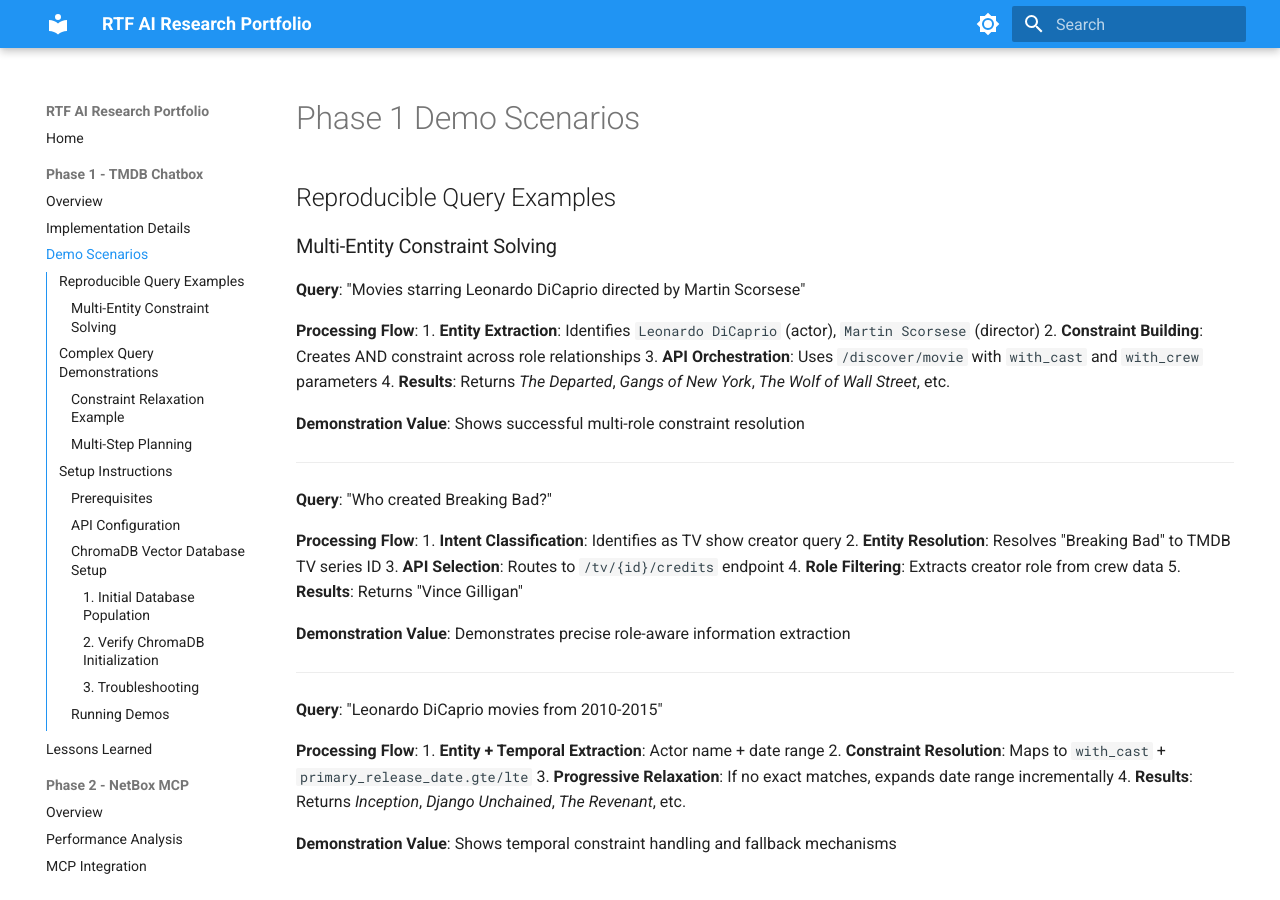
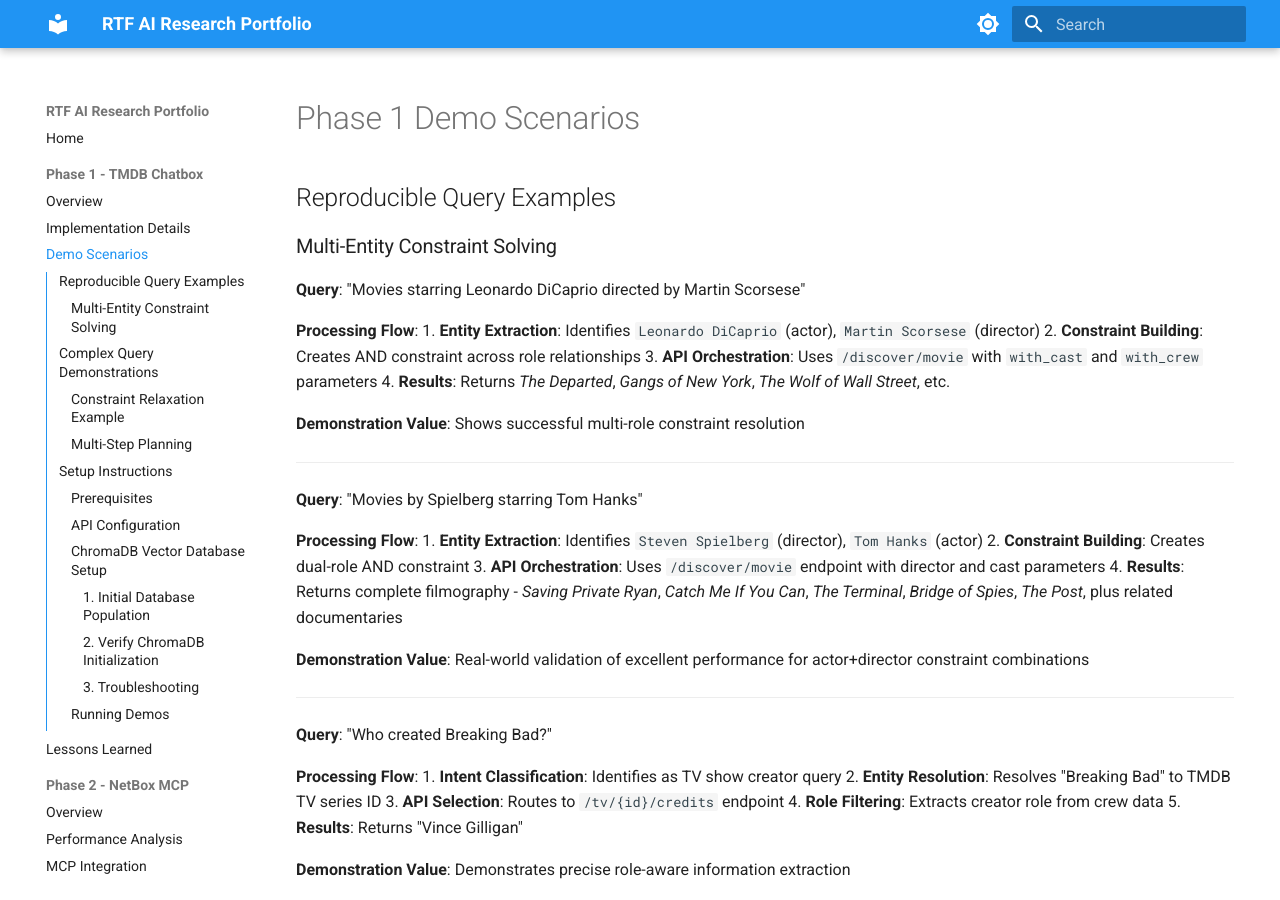
Before and after one commit to FinnMacCumail/rtf-research, an MkDocs documentation site: the page built from docs/phases/phase-1-tmdb/demos.md, in a window 1280 px wide and 900 px high. Built offline with MkDocs 1.6.1 and Material for MkDocs 9.7.7, drawn with Linux system fonts in a browser that asks for light colours; some of the changed text lies outside the part shown.

```diff
--- a/docs/phases/phase-1-tmdb/demos.md
+++ b/docs/phases/phase-1-tmdb/demos.md
@@ -13,6 +13,18 @@
 4. **Results**: Returns *The Departed*, *Gangs of New York*, *The Wolf of Wall Street*, etc.
 
 **Demonstration Value**: Shows successful multi-role constraint resolution
+
+---
+
+**Query**: "Movies by Spielberg starring Tom Hanks"
+
+**Processing Flow**:
+1. **Entity Extraction**: Identifies `Steven Spielberg` (director), `Tom Hanks` (actor)
+2. **Constraint Building**: Creates dual-role AND constraint
+3. **API Orchestration**: Uses `/discover/movie` endpoint with director and cast parameters
+4. **Results**: Returns complete filmography - *Saving Private Ryan*, *Catch Me If You Can*, *The Terminal*, *Bridge of Spies*, *The Post*, plus related documentaries
+
+**Demonstration Value**: Real-world validation of excellent performance for actor+director constraint combinations
 
 ---
 
@@ -83,6 +95,8 @@
 
 **Demonstration Value**: Shows multi-role constraint solving, cross-role relationship discovery, and comprehensive intersection of actor and writer filmographies. Reveals actual Hollywood collaborations and partnerships.
 
+**Performance Update**: Multi-entity constraint queries show **significant improvement** from earlier system versions. Recent testing demonstrates excellent performance on dual-constraint queries like actor+writer combinations, though comprehensive success rate data is still being collected.
+
 ## Setup Instructions
 
 ### Prerequisites
```
